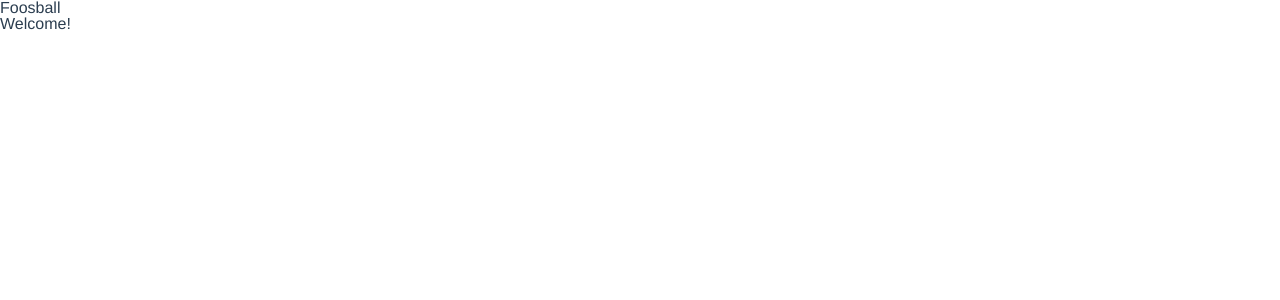
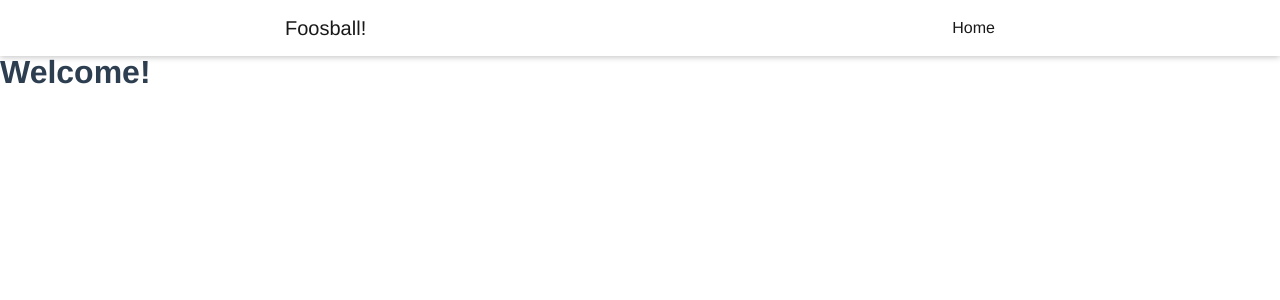
Before and after one commit to StevendeValk-Atos/foosball-vue-ts-frontend, a Vue app: page / in a window 1280 px wide. Shown: the top 300 px of the page. Built offline with nearby package versions, Linux system fonts and the light colour scheme.

Commit message:
Updated header styling, added base for header navigation, updated padding in #main div to fit new header styling

```diff
--- a/src/App.vue
+++ b/src/App.vue
@@ -23,5 +23,15 @@ export default {
     -webkit-font-smoothing: antialiased;
     -moz-osx-font-smoothing: grayscale;
     color: #2c3e50;
+
+}
+
+#main {
+    padding-top: 56px;
+}
+
+h1 {
+    font-size: 2em;
+    font-weight: bold;
 }
 </style>
--- a/src/components/HeaderNav.vue
+++ b/src/components/HeaderNav.vue
@@ -1,8 +1,54 @@
 <template>
     <header>
-        <h1>Foosball</h1>
-        <nav></nav>
+        <a href="/" class="navbar-brand">Foosball!</a>
+        <nav>
+            <ul>
+                <li>
+                    <a href="/">Home</a>
+                </li>
+            </ul>
+        </nav>
     </header>
 </template>
 
-<style lang="scss" scoped></style>
+<style lang="scss" scoped>
+header {
+    background-color: #ffffff;
+    display: flex;
+    justify-content: space-around;
+    padding: 0.5rem 0;
+
+    top: 0;
+    position: fixed;
+    overflow: hidden;
+
+    width: 100%;
+
+    box-shadow: 0 1px 6px 0 rgba(32, 33, 36, 0.28);
+
+    a {
+        padding: 0.5rem;
+        color: rgba(0, 0, 0, 0.9);
+        cursor: pointer;
+        text-decoration-color: rgba(0, 0, 0, 0.9);
+        text-decoration-line: none;
+        text-decoration-style: solid;
+        text-decoration-thickness: auto;
+        line-height: 24px;
+        display: block;
+    }
+
+    .navbar-brand {
+        box-sizing: border-box;
+        display: block;
+        font-weight: 400;
+        font-size: 20px;
+        line-height: 30px;
+        margin-right: 16px;
+        padding: 0.3125rem 0.5rem;
+        text-align: center;
+        word-break: break-all;
+        -webkit-tap-highlight-color: rgba(0, 0, 0, 0);
+    }
+}
+</style>
```
